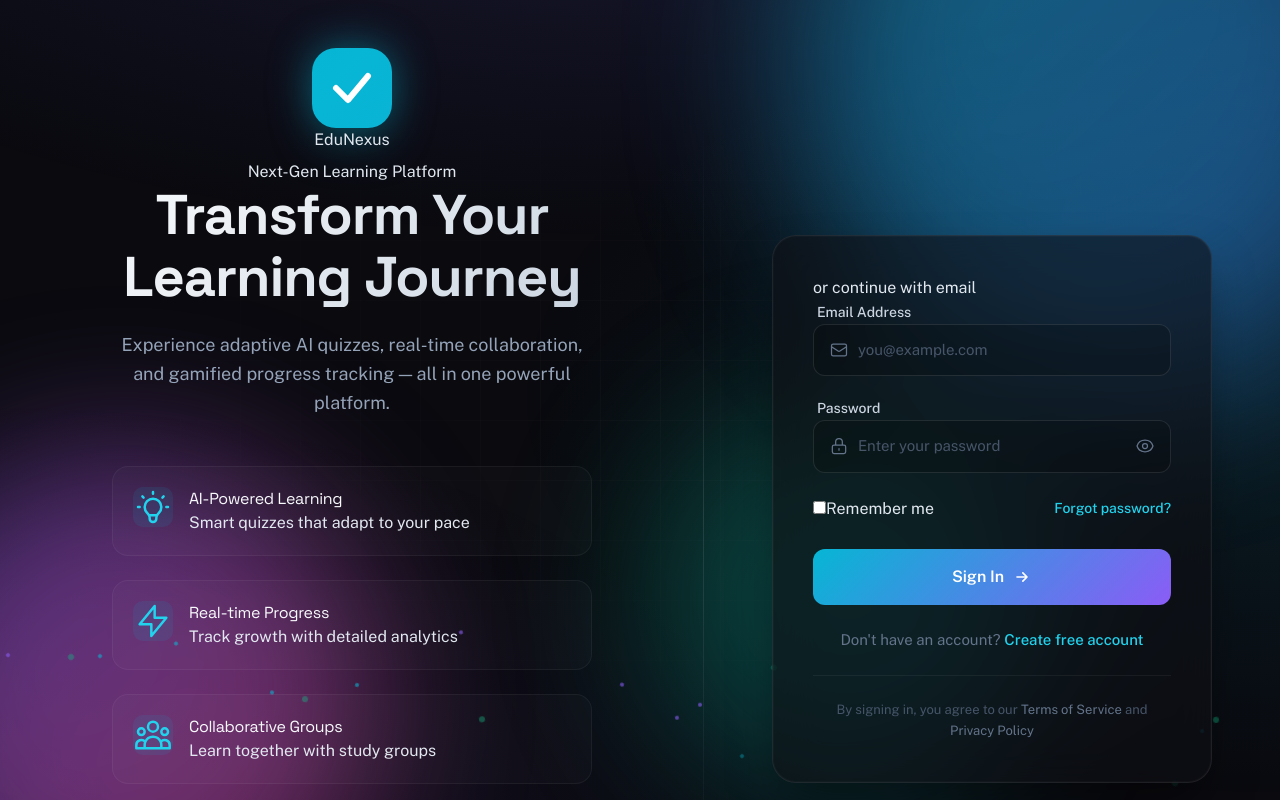
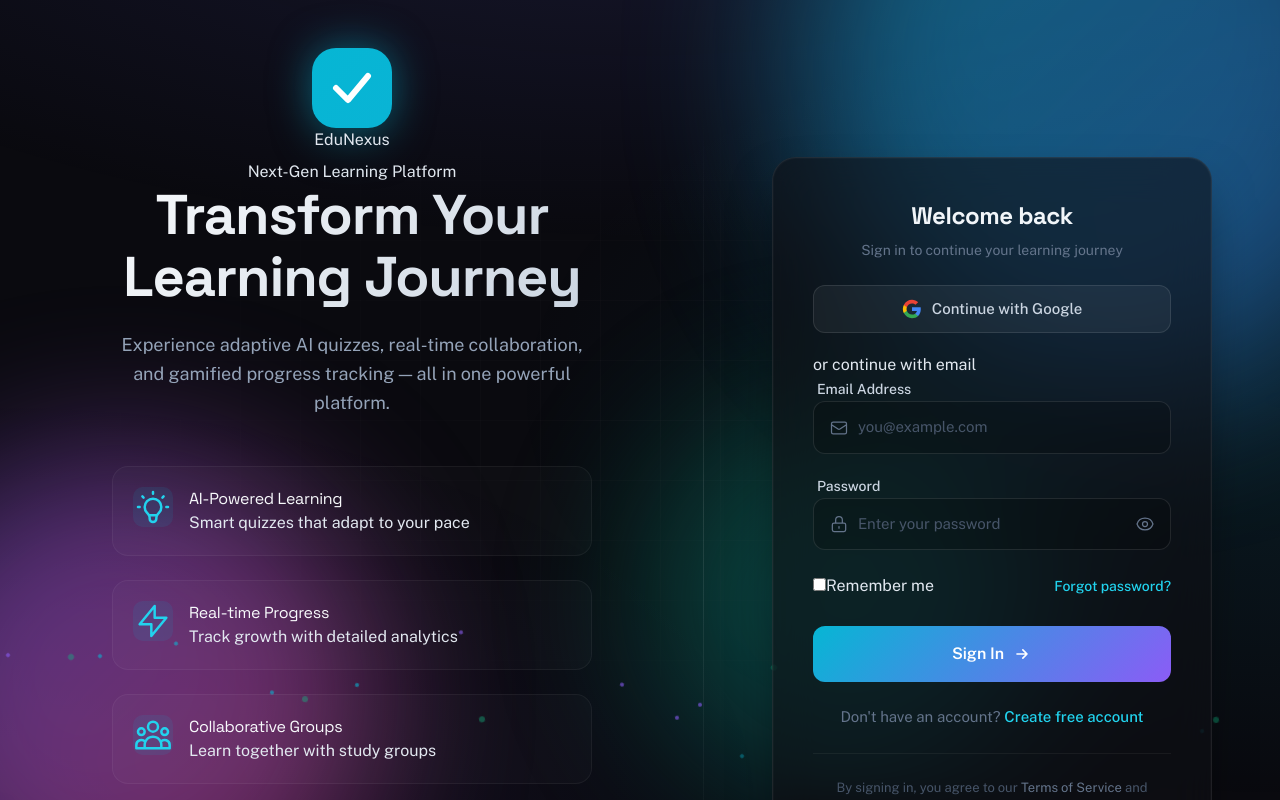
Before and after one commit to Hardik-Bindal/Edu-Nexus, a React (Vite) app in the folder frontend/: page /login in a window 1280 px wide. Shown: the top 800 px of the page. Built offline with nearby package versions, Linux system fonts and the light colour scheme; no server answers.

Commit message:
fix: auth service imports, add google btn to login, fix cors, add missing css

```diff
--- a/frontend/src/index.css
+++ b/frontend/src/index.css
@@ -2257,3 +2257,53 @@
     border-radius: 20px;
   }
 }
+
+/* ──────────────────────────────────────────── */
+/* Login Google Button & Form Header Additions  */
+/* ──────────────────────────────────────────── */
+.login-form-header {
+  margin-bottom: 1.5rem;
+  text-align: center;
+}
+.login-form-title {
+  font-size: 1.5rem;
+  font-weight: 700;
+  color: #f1f5f9;
+  margin-bottom: 0.375rem;
+}
+.login-form-subtitle {
+  font-size: 0.875rem;
+  color: #64748b;
+}
+.login-google-btn {
+  display: flex;
+  align-items: center;
+  justify-content: center;
+  gap: 0.625rem;
+  width: 100%;
+  padding: 0.75rem 1rem;
+  background: rgba(255, 255, 255, 0.05);
+  border: 1px solid rgba(255, 255, 255, 0.1);
+  border-radius: 12px;
+  color: #cbd5e1;
+  font-size: 0.9375rem;
+  font-weight: 500;
+  cursor: pointer;
+  transition: all 0.2s ease;
+  margin-bottom: 1.25rem;
+}
+.login-google-btn:hover:not(:disabled) {
+  background: rgba(255, 255, 255, 0.1);
+  border-color: rgba(255, 255, 255, 0.2);
+  color: #f1f5f9;
+  transform: translateY(-1px);
+}
+.login-google-btn:disabled {
+  opacity: 0.6;
+  cursor: not-allowed;
+}
+.login-google-icon {
+  width: 20px;
+  height: 20px;
+  flex-shrink: 0;
+}
--- a/frontend/src/pages/Login.jsx
+++ b/frontend/src/pages/Login.jsx
@@ -201,6 +201,27 @@
               <div className="login-mobile-logo">EduNexus</div>
 
               {/* Form Header */}
+              <div className="login-form-header">
+                <h2 className="login-form-title">Welcome back</h2>
+                <p className="login-form-subtitle">Sign in to continue your learning journey</p>
+              </div>
+
+              {/* Google Sign In */}
+              <button
+                type="button"
+                onClick={handleGoogleLogin}
+                disabled={loading}
+                className="login-google-btn"
+              >
+                <svg viewBox="0 0 24 24" className="login-google-icon">
+                  <path fill="#4285F4" d="M22.56 12.25c0-.78-.07-1.53-.2-2.25H12v4.26h5.92c-.26 1.37-1.04 2.53-2.21 3.31v2.77h3.57c2.08-1.92 3.28-4.74 3.28-8.09z"/>
+                  <path fill="#34A853" d="M12 23c2.97 0 5.46-.98 7.28-2.66l-3.57-2.77c-.98.66-2.23 1.06-3.71 1.06-2.86 0-5.29-1.93-6.16-4.53H2.18v2.84C3.99 20.53 7.7 23 12 23z"/>
+                  <path fill="#FBBC05" d="M5.84 14.09c-.22-.66-.35-1.36-.35-2.09s.13-1.43.35-2.09V7.07H2.18C1.43 8.55 1 10.22 1 12s.43 3.45 1.18 4.93l2.85-2.22.81-.62z"/>
+                  <path fill="#EA4335" d="M12 5.38c1.62 0 3.06.56 4.21 1.64l3.15-3.15C17.45 2.09 14.97 1 12 1 7.7 1 3.99 3.47 2.18 7.07l3.66 2.84c.87-2.6 3.3-4.53 6.16-4.53z"/>
+                </svg>
+                <span>Continue with Google</span>
+              </button>
+
               <div className="login-divider">
                 <span>or continue with email</span>
               </div>
@@ -281,9 +302,9 @@
                     <span className="login-checkbox-mark"></span>
                     <span className="login-checkbox-text">Remember me</span>
                   </label>
-                  <Link to="/forgot-password" className="login-forgot">
+                  <a href="#" className="login-forgot" onClick={(e) => e.preventDefault()}>
                     Forgot password?
-                  </Link>
+                  </a>
                 </div>
 
                 {/* Error Message */}
--- a/frontend/src/services/authService.js
+++ b/frontend/src/services/authService.js
@@ -1,5 +1,7 @@
 import { apiRequest } from "./api";
 import { clearSession, saveSession, setUser } from "./session";
+import { signInWithPopup } from "firebase/auth";
+import { auth, googleProvider } from "./firebase";
 
 export const logout = () => {
   clearSession();
@@ -12,9 +14,6 @@
     auth: false,
   });
 };
-
-import { getAuth, signInWithPopup, GoogleAuthProvider } from "firebase/auth";
-import { auth, googleProvider } from "./firebase";
 
 export const login = async (payload) => {
   const data = await apiRequest("/auth/login", {
@@ -32,7 +31,6 @@
     const result = await signInWithPopup(auth, googleProvider);
     const idToken = await result.user.getIdToken();
 
-    // Send token to our backend
     const data = await apiRequest("/auth/google", {
       method: "POST",
       body: { token: idToken },
```
Also changed, not shown: 1 other file (tests, documents, lock files or other folders).
